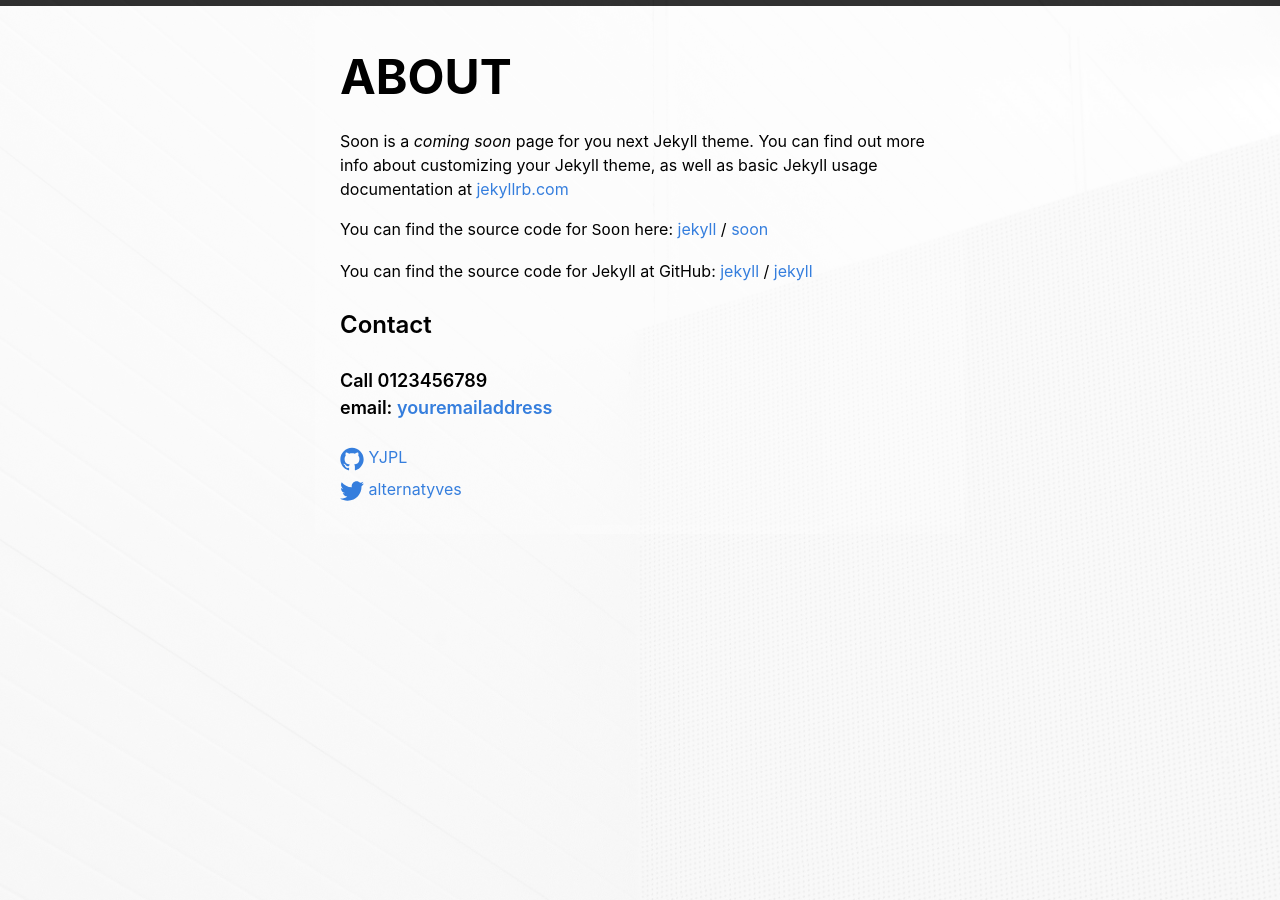
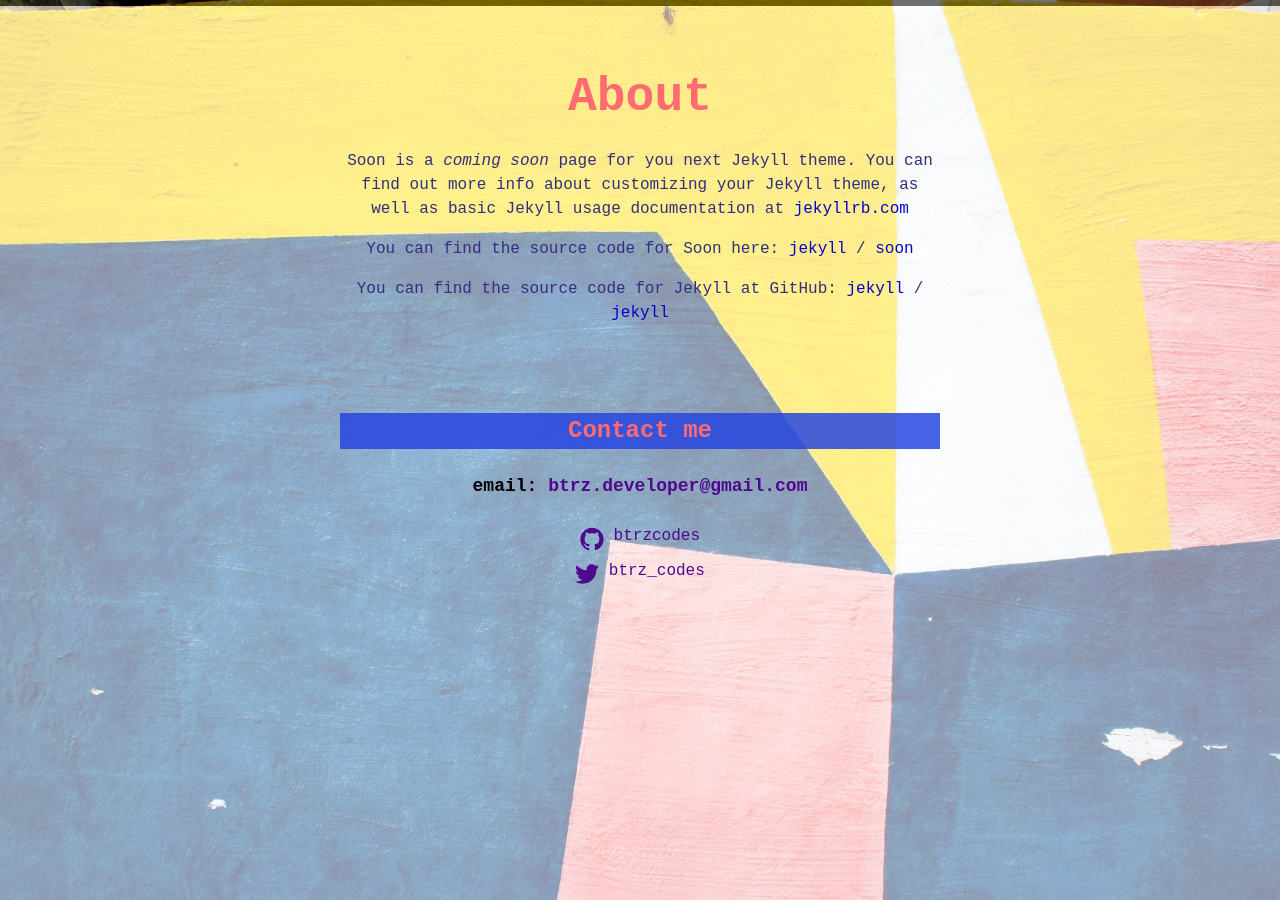
Before and after one commit to btrzcodes/jekyll-btrzCodes-soon-landing, a Jekyll site: the page built from _pages/about.md, in a window 1280 px wide. Built offline with Jekyll 4.4.1, drawn with Linux system fonts in a browser that asks for light colours.

Commit message:
Few style changes + full site texts v.1

```diff
--- a/_config.yaml
+++ b/_config.yaml
@@ -13,14 +13,14 @@
 # you will see them accessed via {{ site.title }}, {{ site.email }}, and so on.
 # You can create any custom variable you would like, and they will be accessible
 # in the templates via {{ site.myvariable }}.
-title: Soon
-email: youremailaddress
-phone: 0123456789
-description: A coming soon page for Jekyll
-baseurl: "" # the subpath of your site, e.g. /blog
-url: "https://yjpl.github.io/soon/" # the base hostname & protocol for your site, e.g. http://example.com
-twitter_username: alternatyves
-github_username: YJPL
+title: BtrzCodes
+email: btrz.developer@gmail.com
+#phone: 0123456789
+description: Maybe-not-that-Junior Backend Developer | Node + SysOps
+#baseurl: "/blog" # the subpath of your site, e.g. /blog
+url: "http://btrz.dev" # the base hostname & protocol for your site, e.g. http://example.com
+twitter_username: btrz_codes
+github_username: btrzcodes
 
 # Build settings
 markdown: kramdown
--- a/_includes/footer.html
+++ b/_includes/footer.html
@@ -2,7 +2,7 @@
 
   <div class="wrapper">
 </br>
-    <h2 class="footer-heading">Contact</h2>
+    <h2 class="footer-heading">Contact me</h2>
 
     <div class="footer">
 
--- a/_layouts/default.html
+++ b/_layouts/default.html
@@ -8,7 +8,7 @@
     <div id="bg" style="margin: 0;
   padding: 0; background: url({{site.url}}/images/background.jpg) center fixed no-repeat;
     -moz-background-size: cover;
-    background-size: cover; opacity:20%">
+    background-size: cover; opacity:45%">
   </div>
 
 <div id="container">
--- a/assets/main.css
+++ b/assets/main.css
@@ -35,30 +35,31 @@ body {
 #container {
 	margin: 20px auto;
 	max-width: 600px;
-	width: 60%;
+	width: 100%;
 	min-width: 260px;
-	margin: 10px auto 0 auto;
-	text-align: left;
+	margin: 30px auto 0 auto;
+	text-align: center;
 	position: relative;
 	padding: 25px;
-	background: transparent url(img/#black50.png);
-	background: rgba(255,255,255,0.24) none;
-	-moz-border-radius: 12px;
-	-webkit-border-radius: 4px;
-	border-radius: 4px;
+	/* background: transparent url(img/#black50.png);
+	background: rgba(255, 255, 255, 0.47) none;
+	-moz-border-radius: 100%;
+	-webkit-border-radius: 100%;
+	border-radius: 100%; */
 	/* Scale origin */
 	}
 
 body {
-	font-family: -apple-system, BlinkMacSystemFont,
+	/* font-family: -apple-system, BlinkMacSystemFont,
 	'avenir next', avenir,
         'helvetica neue', helvetica,
 	ubuntu,
 	roboto, noto,
 	'segoe ui', arial,
-	sans-serif;
+	sans-serif; */
+	font-family: monospace;
 	font-size: 16px; /* Scale origin */
-	color: #000000;
+	color: #332e7f;
 	line-height: 1.5;
 	}
 
@@ -67,15 +68,18 @@ h1 {
 	font-size: 48px;
 	line-height: 1.5;
 	font-weight: 700;
-	text-transform: uppercase;
+	color: #ff6b71;
 	}
 
 h2 {
 	margin: 0;
+	margin-top: 48px;
 	font-size: 24px;
 	line-height: 1.5;
 	font-weight: 600;
 	letter-spacing: 0.6.em;
+	color: #ff6b71;
+	background-color: #2645e0d6;
 	}
 
 h3 {
@@ -88,16 +92,16 @@ h3 {
 	}
 
 p {
-	margin: 16px 0 0;
+	/* line-height: 16px 0 0; */
 	}
 
 a {
-	color:#357edd;
+	color:#0703c9;
 	text-decoration: none;
 	}
 
 a:visited{
-	color:#96ccff;
+	color:#9848ff;
   	}
 
 a:hover{
@@ -141,13 +145,13 @@ a:active{
 
 .contact-list a,
 .social-media-list a {
-	color: #357edd;
+	color: #4e098c;
 	text-decoration: none;
 	}
 
 .contact-list a:hover,
 .social-media-list a:hover {
-	color: #357edd;
+	color: #0703c9;
 	}
 
 .social-media-list .icon {
```
Also changed, not shown: index.md (+26 -7 lines), images/background-default.jpg (added), images/background.jpg.
